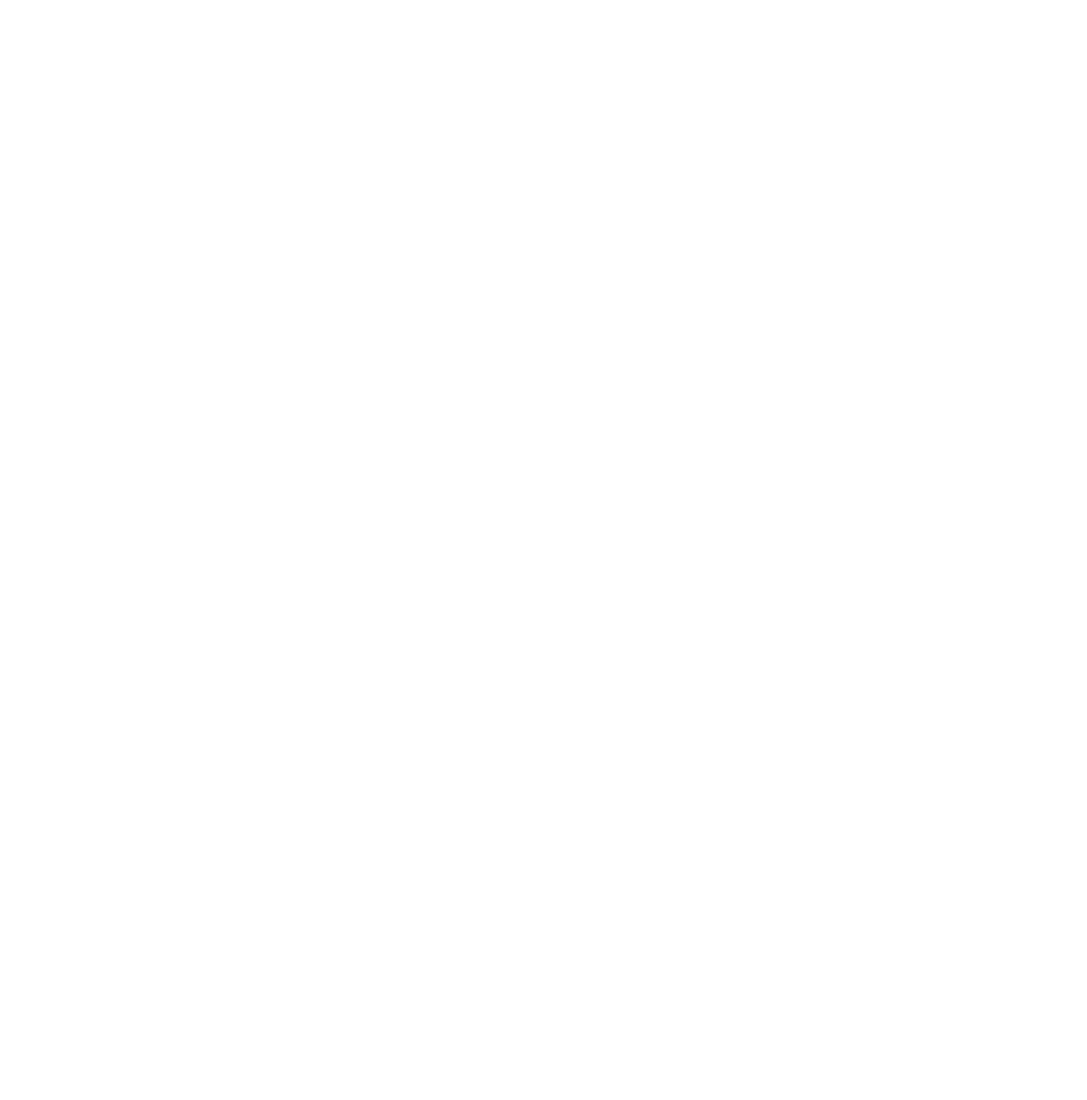
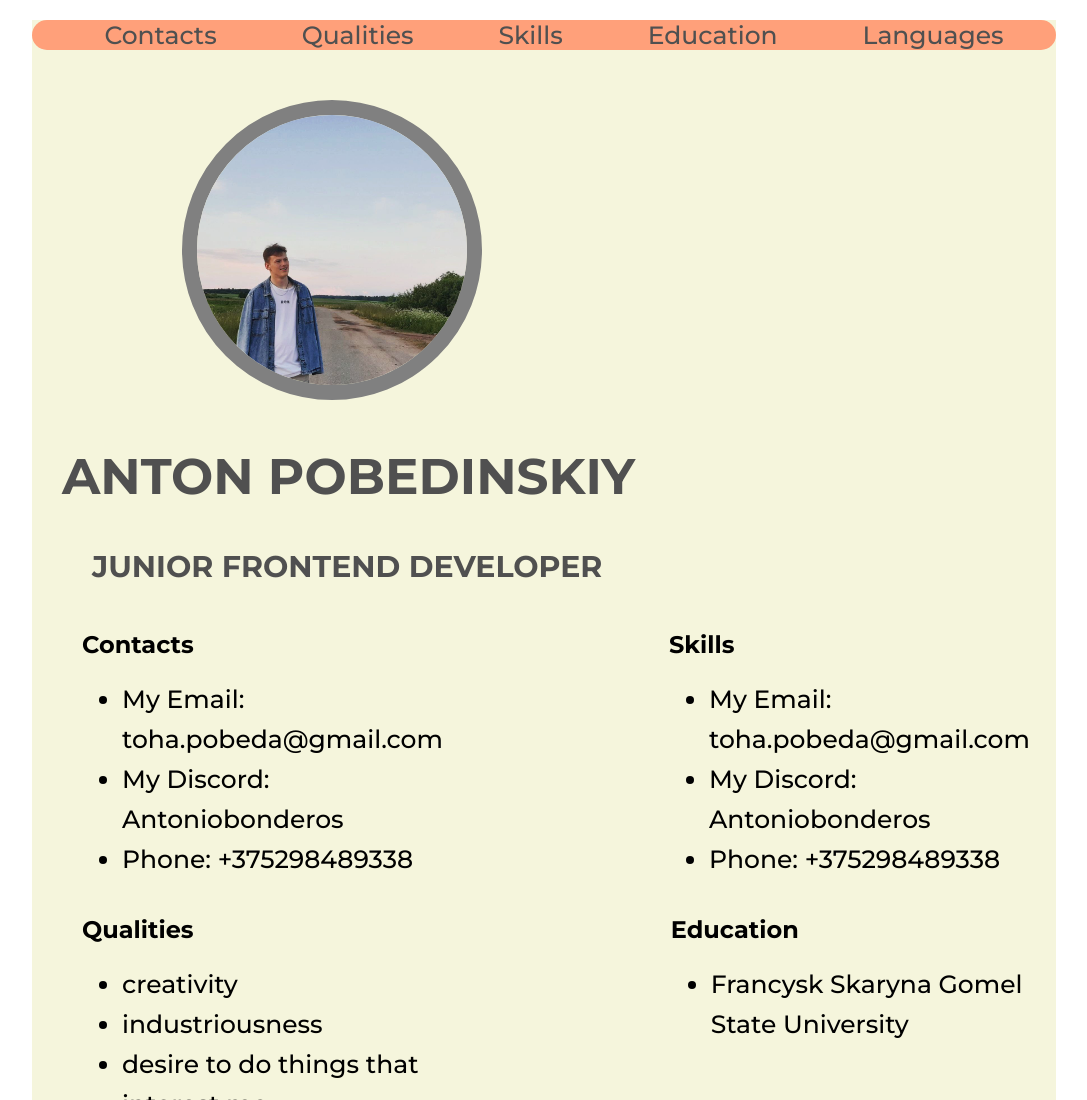
Before and after one commit to Antoniobonderos/rsschool-cv, a plain HTML site: page index.html in a window 1280 px wide. Shown: the top 1100 px of the page, without its empty margins (96-1183 px from the left). Before the commit the page ends 800 px from the top, so only its background shows below. Drawn offline with Linux system fonts and the light colour scheme.

Commit message:
feat: add HTML and CSS

```diff
--- a/index.html
+++ b/index.html
@@ -4,9 +4,95 @@
     <meta charset="UTF-8">
     <meta http-equiv="X-UA-Compatible" content="IE=edge">
     <meta name="viewport" content="width=device-width, initial-scale=1.0">
-    <title>Document</title>
+    <title>cv</title>
+    <link rel="stylesheet" href="/style.css">
+    <link rel="icon" href="assets/favicon.ico">
+    <link rel="preconnect" href="https://fonts.googleapis.com">
+    <link rel="preconnect" href="https://fonts.gstatic.com" crossorigin>
+    <link href="https://fonts.googleapis.com/css2?family=Montserrat:wght@500;700&display=swap" rel="stylesheet">
 </head>
 <body>
-
+    <div class="container-main">
+        <div class="right-column">
+            <header class="header">
+                <nav class="navigation">
+                    <ul class="nav-list">
+                        <li class="nav-item"><a href="#Contacts" class="nav-link">Contacts</a></li>
+                        <li class="nav-item"><a href="#Qualities" class="nav-link">Qualities</a></li>
+                        <li class="nav-item"><a href="#Skills" class="nav-link">Skills</a></li>
+                        <li class="nav-item"><a href="#Education" class="nav-link">Education</a></li>
+                        <li class="nav-item"><a href="#Languages" class="nav-link">Languages</a></li>
+                    </ul>
+                </nav>
+            </header>
+            <main class="main">
+                <section class="section-1">
+                    <img class="photo" src="/assets/img/ava.jpg" alt="my-photo">
+                    <h1 class="name">Anton Pobedinskiy</h1>
+                    <h2 class="vakancy">Junior Frontend Developer
+                </section>
+                <section class="contacts">
+                    <div class="block-1">
+                        <div class="point-1">
+                            <h2 id="Contacts" class="title-1">Contacts</h2>
+                            <ul class="contact-list">
+                                <li class="list-point">My Email: toha.pobeda@gmail.com</li>
+                                <li class="list-point">My Discord: Antoniobonderos</li>
+                                <li class="list-point">Phone: +375298489338</li>
+                            </ul>
+                        </div>
+                        <div class="point-2">
+                            <h2 id="Skills" class="title-2">Skills</h2>
+                            <ul class="skills-list">
+                                <li class="list-point">My Email: toha.pobeda@gmail.com</li>
+                                <li class="list-point">My Discord: Antoniobonderos</li>
+                                <li class="list-point">Phone: +375298489338</li>
+                            </ul>
+                        </div>
+                    </div>
+                </section>
+                <section class="section-2">
+                    <div class="main-div">
+                        <div class="qua">
+                            <h2 id="Qualities">Qualities</h2>
+                            <ul class="skills-list">
+                                <li class="list-point">creativity</li>
+                                <li class="list-point">industriousness</li>
+                                <li class="list-point">desire to do things that interest me
+                                </li>
+                                <li class="list-point">friendliness</li>
+                            </ul>
+                        </div>
+                        <div class="educ">
+                            <h2 id="Education">Education</h2>
+                            <ul class="skills-list">
+                                <li class="list-point">Francysk Skaryna Gomel State University
+                                </li>
+                            </ul>
+                        </div>
+                    </div>
+                </section>
+                <section class="section-3">
+                    <div class="lang">
+                        <h2 id="Languages">Languages</h2>
+                        <ul>
+                            <li class="list-point">EPAM English test result: A0 I try to learn English in every possible way. I use application in smartphone: Duolingo and I use google translate a lot.
+                            </li>
+                            <li class="list-point">Russian
+                            </li>
+                            <li class="list-point">Ukrainian</li>
+                        </ul>
+                    </div>
+                </section>
+            </main>
+            <footer class="footer">
+                <div class="last">
+                    <a href="https://rs.school/js-en/"><img class="logo-rs" src="/assets/img/rs_school_js.svg" alt="rs-logo"></a>
+                    <h2 class="year">December 2022</h2>
+                    <a href="https://github.com/Antoniobonderos"><img class="git" src="/assets/img/5968866.png" alt="git"></a>
+                </div>
+            </footer>
+        </div>
+    </div>
 </body>
 </html>
--- a/style.css
+++ b/style.css
@@ -0,0 +1,121 @@
+body {
+    font-family: 'Montserrat', sans-serif;
+}
+
+* {
+    box-sizing: border-box;
+}
+
+.container-main {
+    width: 1024px;
+    margin: 20px auto;
+    background-color: beige;
+}
+
+.header {
+    width: 500px;
+}
+
+.photo {
+    width: 300px;
+    height: 300px;
+    border-radius: 50%;
+    border: 15px solid gray;
+    margin: auto;
+    margin-left: 150px;
+}
+
+.name {
+    font-size: 50px;
+    color: rgb(80, 80, 80);
+    text-transform: uppercase;
+    margin-left: 30px;
+}
+
+.vakancy {
+    color: rgb(80, 80, 80);
+    font-size: 30px;
+    text-transform: uppercase;
+    margin-left: 60px;
+}
+
+.nav-list {
+    display: flex;
+    justify-content: space-around;
+    list-style: none;
+}
+
+.navigation {
+    width: 1024px;
+    background-color:lightsalmon;
+    border-radius: 20px;
+}
+
+.nav-item a {
+    padding-right: 20px;
+    text-decoration: none;
+    color: rgb(80, 80, 80);
+    font-size: 25px;
+}
+
+.nav-item:hover {
+    background-color: crimson;
+    border-radius: 20px;
+}
+
+.main {
+    margin-top: 50px;
+}
+
+.list-point {
+    font-size: 25px;
+    line-height: 40px;
+}
+
+.block-1 {
+    display: flex;
+}
+
+.point-1 {
+    margin-left: 50px;
+}
+
+.qua {
+    margin-left: 50px;
+}
+
+.point-2 {
+    margin-left: 200px;
+
+}
+
+.educ {
+    margin-left: 250px;
+}
+
+.main-div {
+    display: flex;
+}
+
+.lang {
+    margin-left: 50px;
+}
+
+.last {
+    display: flex;
+    justify-content: space-between;
+}
+
+.logo-rs {
+    width: 150px;
+    height: 150px;
+}
+
+.year {
+    margin-top: 50px;
+}
+
+.git {
+    width: 100px;
+    height: 100px;
+}
```
Also changed, not shown: assets/img/1618336517_47-phonoteka_org-p-fon-persikovogo-tsveta-48.jpg (added), assets/img/5968866.png (added), assets/img/ava.jpg (added), assets/img/background.jpg (added), assets/img/photo_2022-12-17_18-58-34.jpg (added), assets/img/rs_school_js.svg (added).
